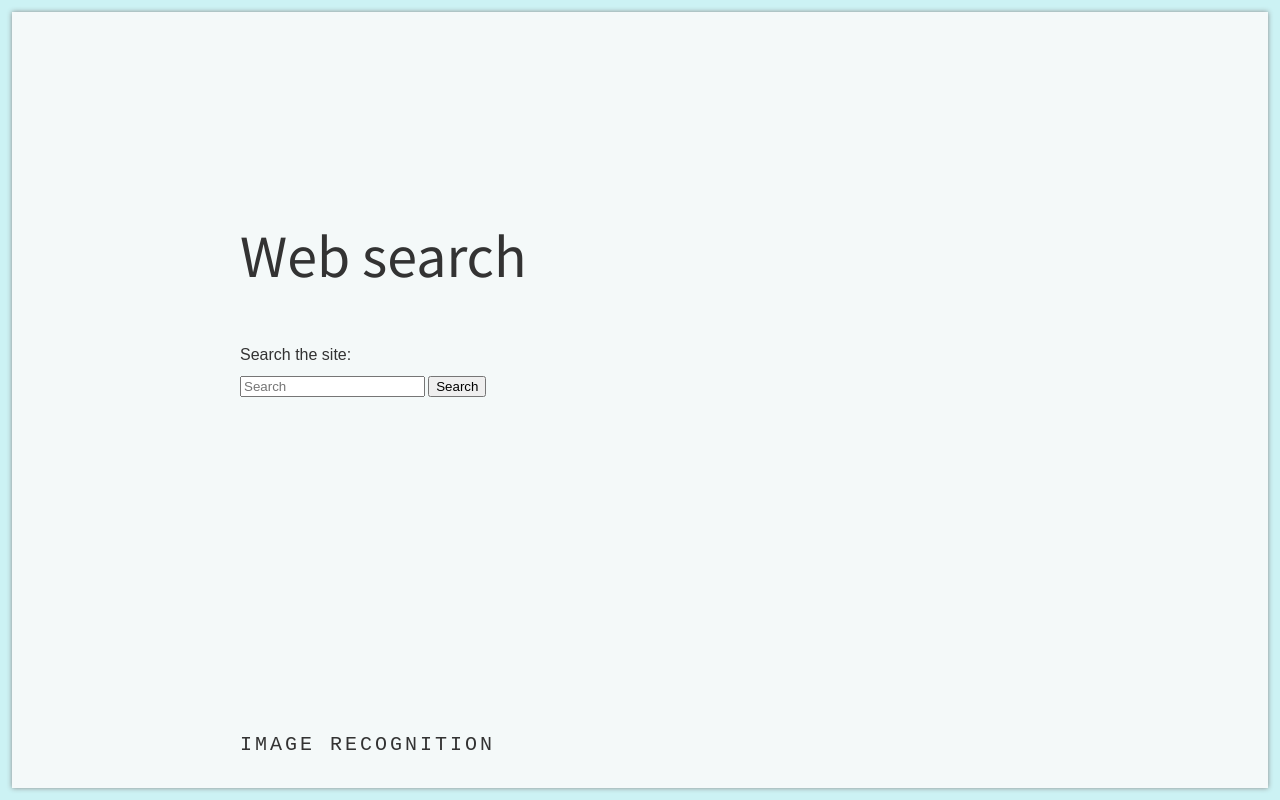
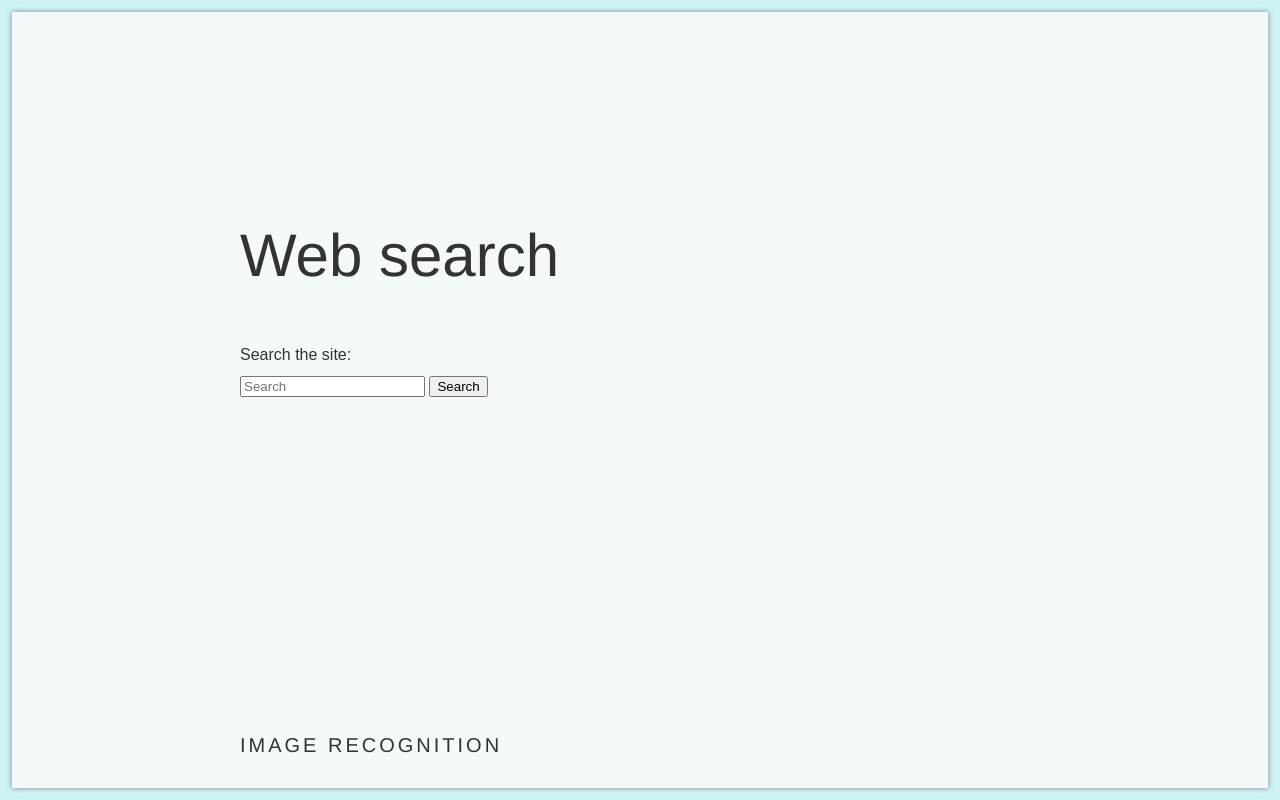
Before and after one commit to saffakiwi/Custom_Search, a website: page Turners/index.html in a window 1280 px wide. Drawn offline with Linux system fonts and the light colour scheme.

Commit message:
more changes to css formatting

```diff
--- a/Turners/style.css
+++ b/Turners/style.css
@@ -1,12 +1,13 @@
 /* Stylez */
 body {
-    font-family: Franklin Gothic Book, Source Sans Pro, Helvetica Neue, sans-serif;
+    font-family: Helvetica, sans-serif;
     margin: 0 auto;
     background: #ccF2F4;
     line-height: 1.8em;
     padding: 12px;
     box-sizing: border-box;
-    color: #333;}
+    color: #333;
+}
 body,
 html {
     height: 100%;
@@ -14,20 +15,21 @@ html {
 
 .wrapper {
     box-sizing: border-box;
-    background: #F4F9F9;
+    background: #f4F9F9;
     box-shadow: 0 0 5px #888;
     box-shadow: 0 0 5px #888;
     height: 100%;
-    overflow: auto; }
-
+    overflow: auto;
+}
 
 a {
     color: #777;
     text-decoration: none;
-    border-bottom: 1px solid #CCFF26;}
+    border-bottom: 1px solid #CCFF26;
+}
 a:hover {
     border-bottom: 1px solid #CCFF26;
-    color: #222
+    color: #222;
 }
 
 p {
@@ -53,7 +55,7 @@ p {
 
 .meta {
     text-transform: uppercase;
-    font-family: Courier New, Quicksand, "Helvetica Neue", "Arial", sans-serif;
+    font-family: "Helvetica Neue", sans-serif;
     font-size: 11px;
     letter-spacing: .15em;
 }
@@ -75,12 +77,14 @@ p {
 footer .inline-list li {
     padding-right: 40px;
 }
+
 footer {
     margin: 0 auto;
     position: absolute;
     bottom: 0px;
     padding: 40px 0;
-    width: 600px;}
+    width: 600px;
+}
 
 label {
     display: block;
```
